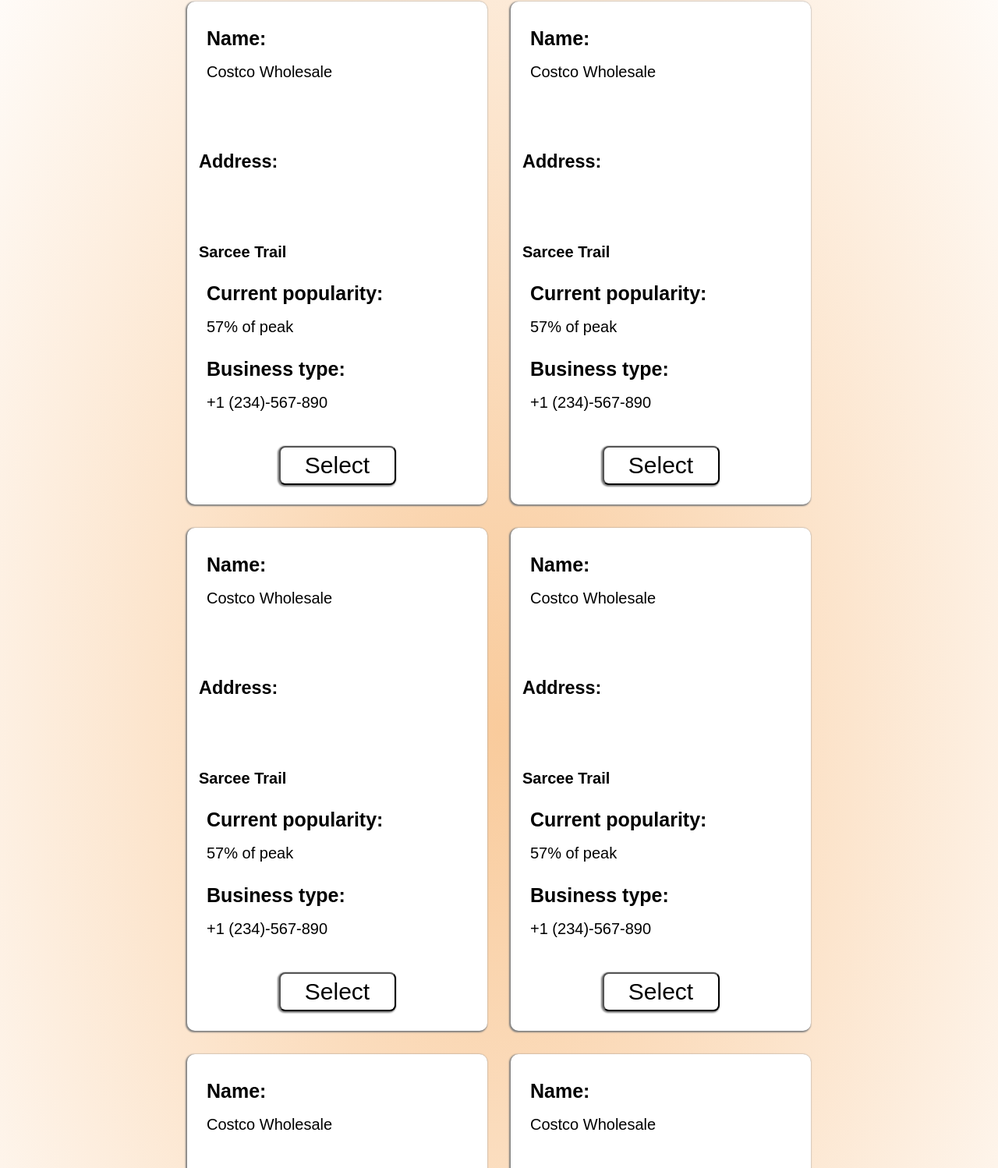
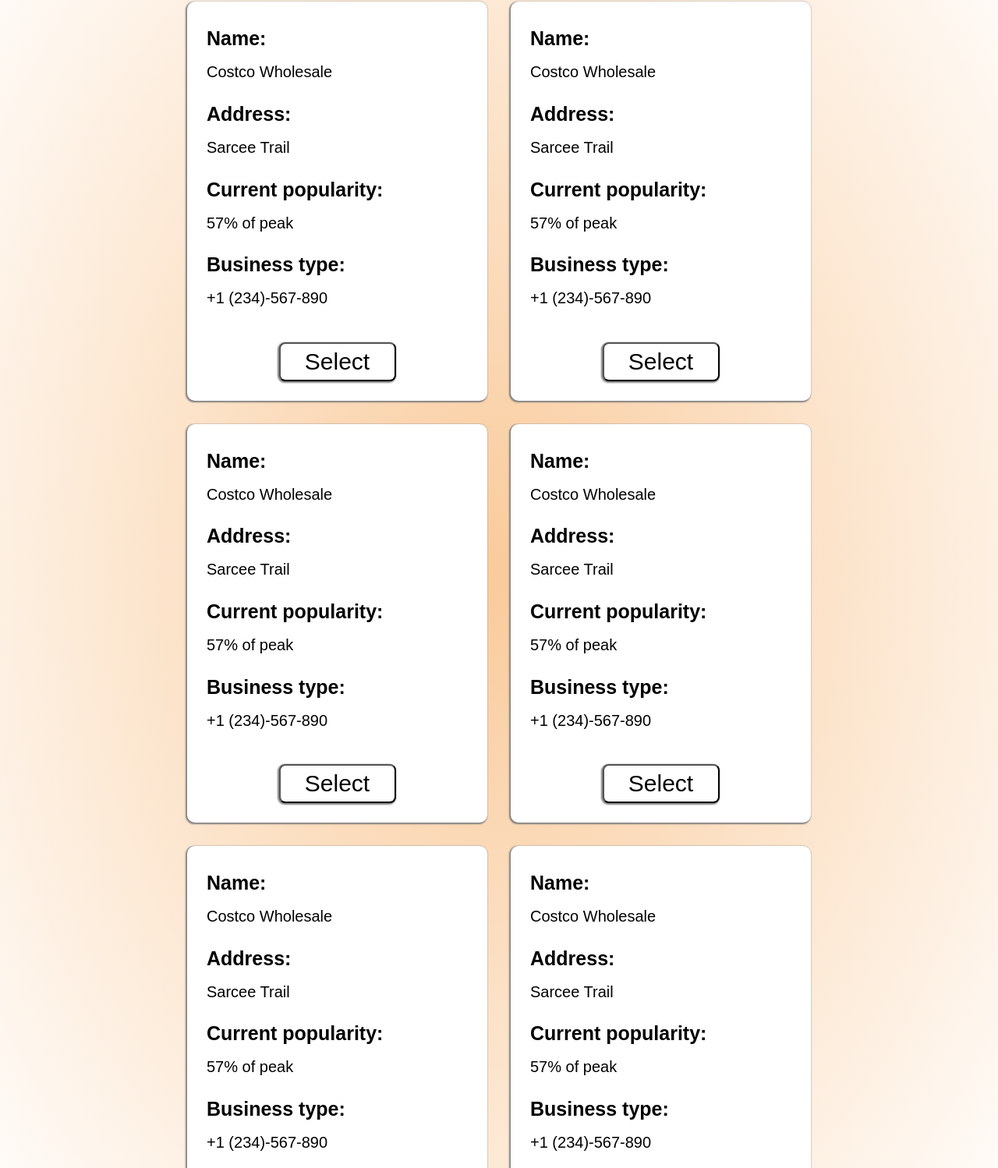
Before and after one commit to stanleyjzheng/IOhackHackathon2020, a website: page client/stores.html in a window 1280 px wide. Shown: the part 175-1673 px from the top of the page at 78% size. Drawn offline with Linux system fonts and the light colour scheme; a script that the page names is missing.

Commit message:
corrected typo in address to fix css

```diff
--- a/client/stores.html
+++ b/client/stores.html
@@ -145,8 +145,8 @@
       <div class="grid-number">
         <h3 class="name">Name:</h3>
         <h4 id="name1" class="answer_name">Costco Wholesale</h4>
-        <h3 class="adress">Address:</h3>
-        <h4 id="address1" class="answer_adress">Sarcee Trail</h4>
+        <h3 class="address">Address:</h3>
+        <h4 id="address1" class="answer_address">Sarcee Trail</h4>
         <h3 class="busy">Current popularity:</h3>
         <h4 id="popularity1" class="answer_busy">57% of peak</h4>
         <h3 class="number">Business type:</h3>
@@ -156,8 +156,8 @@
       <div class="grid-number">
         <h3 class="name">Name:</h3>
         <h4 id="name2" class="answer_name">Costco Wholesale</h4>
-        <h3 class="adress">Address:</h3>
-        <h4 id="address2" class="answer_adress">Sarcee Trail</h4>
+        <h3 class="address">Address:</h3>
+        <h4 id="address2" class="answer_address">Sarcee Trail</h4>
         <h3 class="busy">Current popularity:</h3>
         <h4 id="popularity2" class="answer_busy">57% of peak</h4>
         <h3 class="number">Business type:</h3>
@@ -167,8 +167,8 @@
       <div class="grid-number">
         <h3 class="name">Name:</h3>
         <h4 id="name3" class="answer_name">Costco Wholesale</h4>
-        <h3 class="adress">Address:</h3>
-        <h4 id="address3" class="answer_adress">Sarcee Trail</h4>
+        <h3 class="address">Address:</h3>
+        <h4 id="address3" class="answer_address">Sarcee Trail</h4>
         <h3 class="busy">Current popularity:</h3>
         <h4 id="popularity3" class="answer_busy">57% of peak</h4>
         <h3 class="number">Business type:</h3>
@@ -178,8 +178,8 @@
       <div class="grid-number">
         <h3 class="name">Name:</h3>
         <h4 id="name4" class="answer_name">Costco Wholesale</h4>
-        <h3 class="adress">Address:</h3>
-        <h4 id="address4" class="answer_adress">Sarcee Trail</h4>
+        <h3 class="address">Address:</h3>
+        <h4 id="address4" class="answer_address">Sarcee Trail</h4>
         <h3 class="busy">Current popularity:</h3>
         <h4 id="popularity4" class="answer_busy">57% of peak</h4>
         <h3 class="number">Business type:</h3>
@@ -189,8 +189,8 @@
       <div class="grid-number">
         <h3 class="name">Name:</h3>
         <h4 id="name5" class="answer_name">Costco Wholesale</h4>
-        <h3 class="adress">Address:</h3>
-        <h4 id="address5" class="answer_adress">Sarcee Trail</h4>
+        <h3 class="address">Address:</h3>
+        <h4 id="address5" class="answer_address">Sarcee Trail</h4>
         <h3 class="busy">Current popularity:</h3>
         <h4 id="popularity5" class="answer_busy">57% of peak</h4>
         <h3 class="number">Business type:</h3>
@@ -200,8 +200,8 @@
       <div class="grid-number">
         <h3 class="name">Name:</h3>
         <h4 id="name6" class="answer_name">Costco Wholesale</h4>
-        <h3 class="adress">Address:</h3>
-        <h4 id="address6" class="answer_adress">Sarcee Trail</h4>
+        <h3 class="address">Address:</h3>
+        <h4 id="address6" class="answer_address">Sarcee Trail</h4>
         <h3 class="busy">Current popularity:</h3>
         <h4 id="popularity6" class="answer_busy">57% of peak</h4>
         <h3 class="number">Business type:</h3>
```
